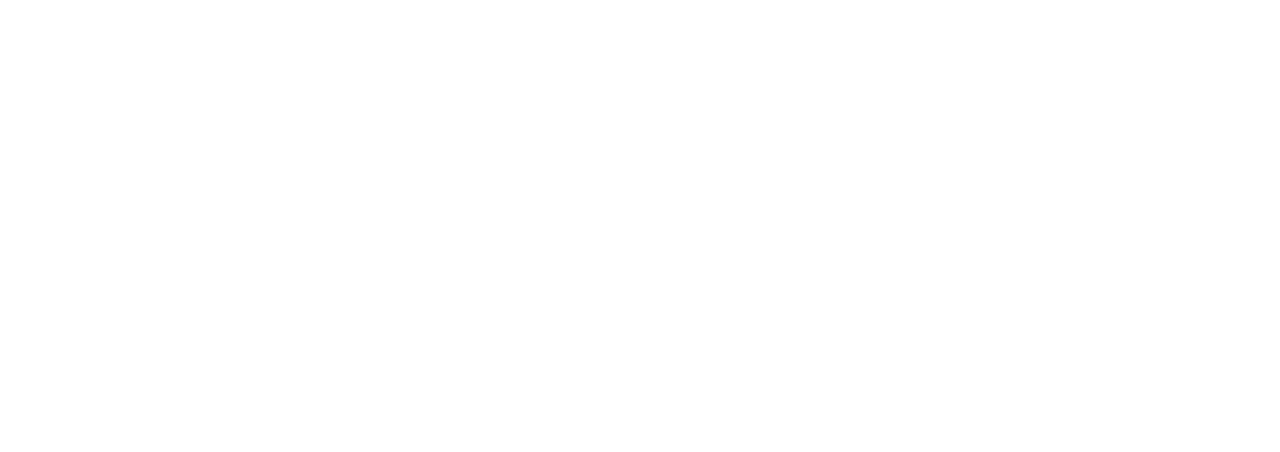
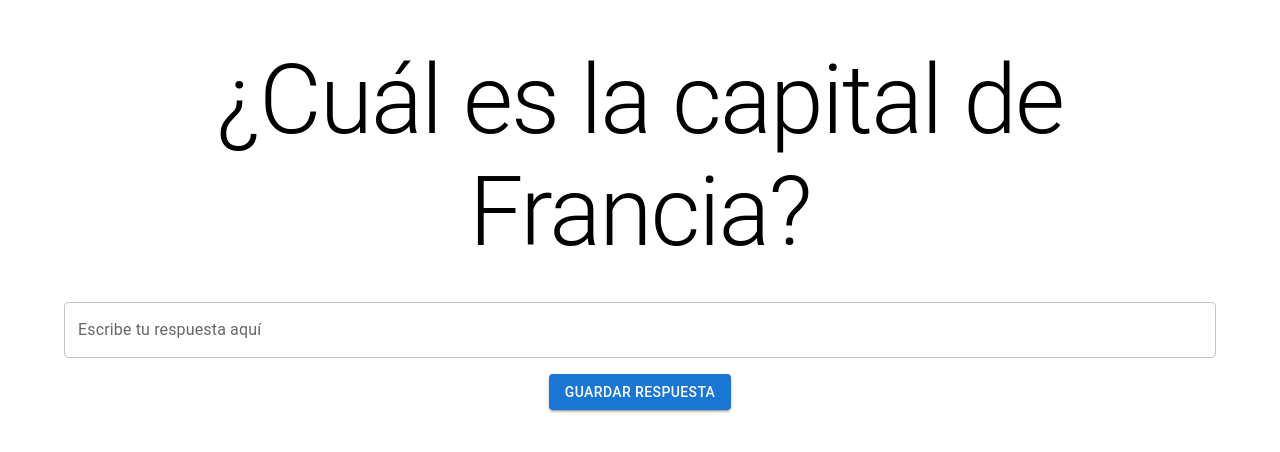
Before and after one commit to SebastianBaeza/DigitalSkillApp, a React (Vite) app in the folder react-app/: page /HUs/HU8 in a window 1280 px wide. Before the commit this address had no page. Shown: the part 188-640 px from the top of the page. Built offline with nearby package versions, Linux system fonts and the light colour scheme.

Commit message:
Inicio Pregunta Desarrollo
Base para las preguntas de desarrollo entregado por ChatGPT

```diff
--- a/react-app/src/App.jsx
+++ b/react-app/src/App.jsx
@@ -24,6 +24,7 @@
 // }
 import { Routes, Route, BrowserRouter } from 'react-router-dom';
 import Entrypoint from './Entrypoint.jsx';
+import HU8 from './HUs/HU8/HU8.jsx';
 import './App.css';
 
 // import Register from './user/Register';
@@ -44,6 +45,7 @@
           <BrowserRouter>
             <Routes>
               <Route path="/" element={<Entrypoint />} />
+              <Route path="/HUs/HU8/" element={<HU8 />} />
               {/* <Route path="/login" element={<Login />} />
               <Route path="/register" element={<Register />} />
               <Route path="/sound" element={<Sonido />} />
--- /dev/null
+++ b/react-app/src/HUs/HU8/HU8.css
@@ -0,0 +1,18 @@
+.question-page {
+  display: flex;
+  flex-direction: column;
+  align-items: center;
+}
+
+.question-page input {
+  margin-top: 20px;
+  padding: 10px;
+  font-size: 16px;
+}
+
+.question-page button {
+  margin-top: 10px;
+  padding: 10px 20px;
+  font-size: 16px;
+  cursor: pointer;
+}
--- /dev/null
+++ b/react-app/src/HUs/HU8/HU8.jsx
@@ -0,0 +1,42 @@
+import React, { useState } from 'react';
+import { Container, Typography, TextField, Button, Box } from '@mui/material';
+import './HU8.css';
+
+export default function HU8() {
+  const [question, setQuestion] = useState("¿Cuál es la capital de Francia?");
+  const [answer, setAnswer] = useState("");
+
+  const handleInputChange = (event) => {
+    setAnswer(event.target.value);
+  };
+
+  const handleSubmit = () => {
+    console.log("Respuesta guardada:", answer);
+    // Puedes almacenar la respuesta en una base de datos o en otro lugar
+  };
+
+  return (
+    <Container sx={{ textAlign: "center", marginTop: "30px" }}>
+      <Typography variant="h1" gutterBottom>
+        {question}
+      </Typography>
+      <Box component="form" noValidate autoComplete="off" sx={{ mt: 2 }}>
+        <TextField
+          variant="outlined"
+          fullWidth
+          label="Escribe tu respuesta aquí"
+          value={answer}
+          onChange={handleInputChange}
+        />
+        <Button
+          variant="contained"
+          color="primary"
+          sx={{ mt: 2 }}
+          onClick={handleSubmit}
+        >
+          Guardar Respuesta
+        </Button>
+      </Box>
+    </Container>
+  );
+}
```
Also changed, not shown: react-app/src/App.css (line endings or trailing spaces), react-app/src/Entrypoint.jsx (line endings or trailing spaces), react-app/src/TwitterFollowCard.jsx (line endings or trailing spaces), react-app/src/index.css (line endings or trailing spaces), react-app/src/main.jsx (line endings or trailing spaces).
